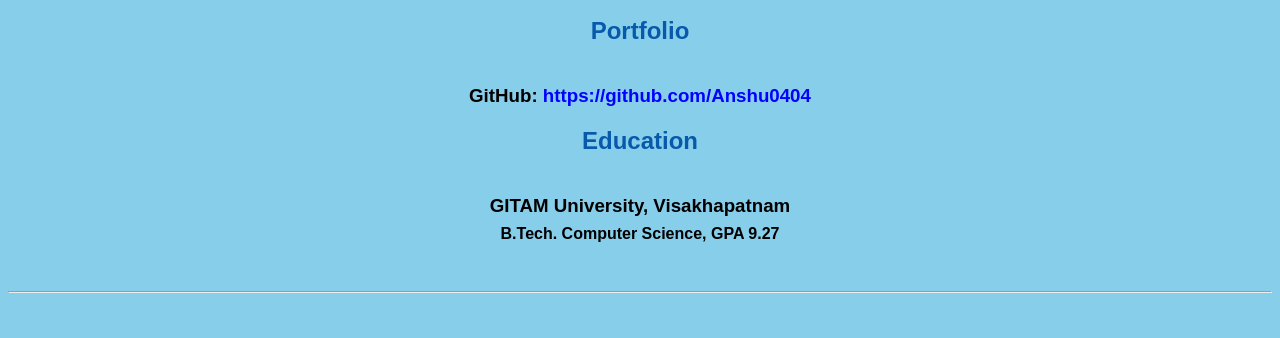
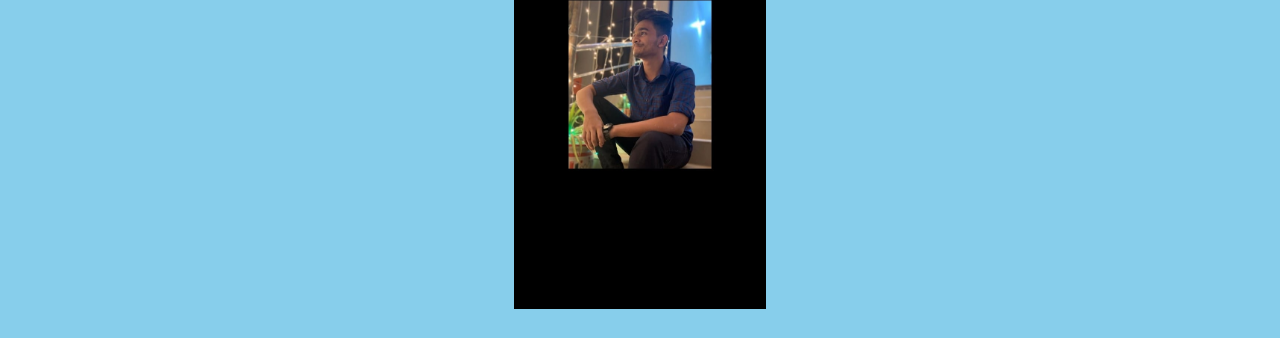
Before and after one commit to Anshu0404/Anshu0404.github.io, a plain HTML site: page resume.html in a window 1280 px wide. Shown: the part 238-576 px from the top of the page. Drawn offline with Linux system fonts and the light colour scheme.

Commit message:
Update resume.html

```diff
--- a/resume.html
+++ b/resume.html
@@ -17,7 +17,7 @@
   <body>
     <hr>
 
-    <img src="images/me1.jpg" alt="Anshu Aditya's headshot" width="20%">
+    <img src="images/me1.jpeg" alt="Anshu Aditya's headshot" width="20%">
 
     <h1>Anshu Aditya</h1>
     <!-- <h4>Senior UX, Mobile App, Website Software Engineer</h4> -->
```
